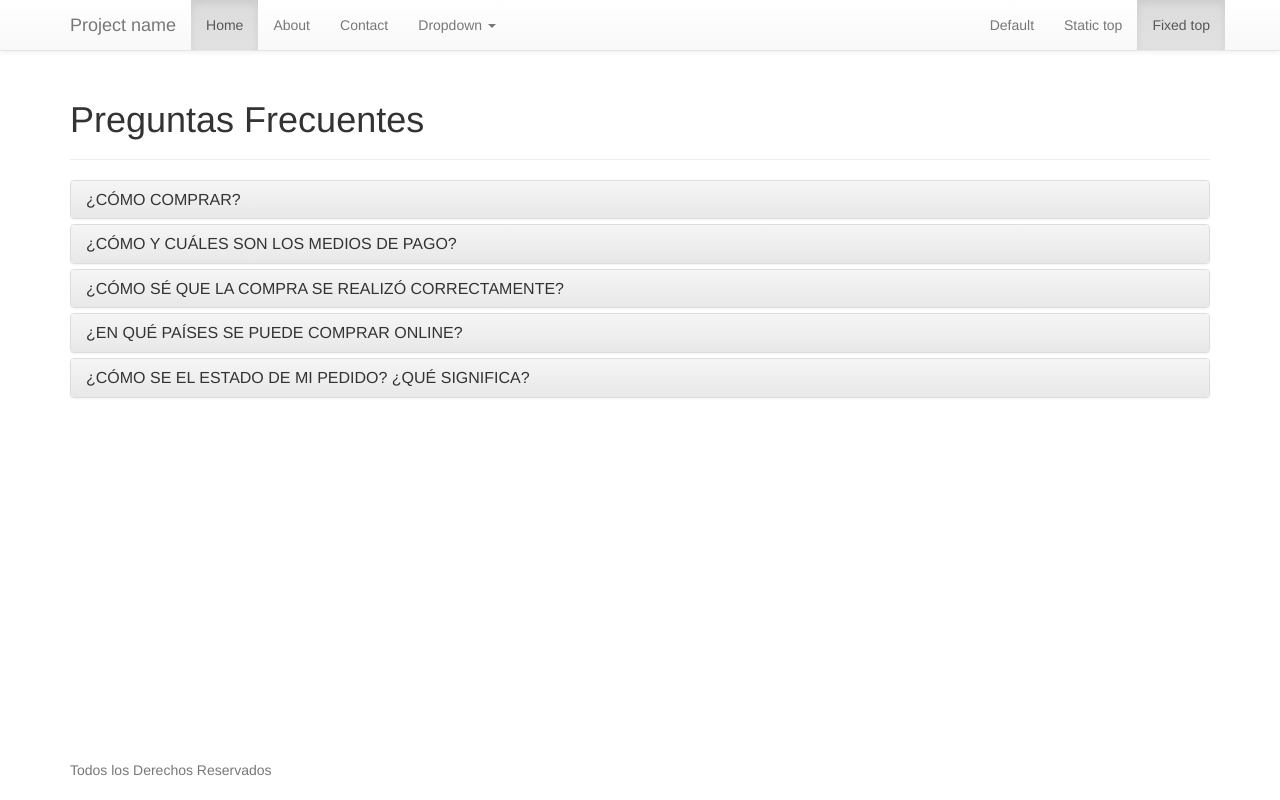
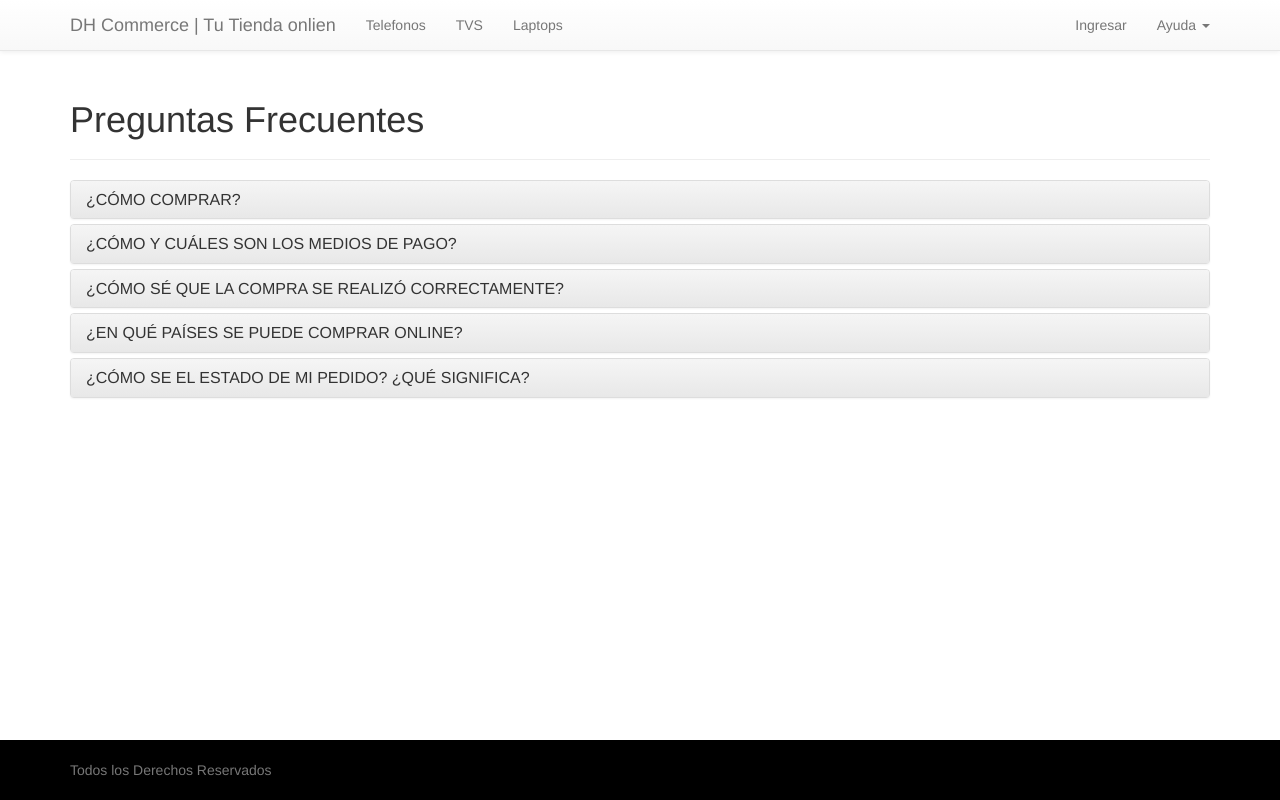
Before and after one commit to Martink137/dhcommerce, a PHP site: page /preguntas.html in a window 1280 px wide. Run offline with PHP 8.4, Linux system fonts and the light colour scheme; some libraries are stand-ins or nearby versions.

Commit message:
Final version preguntas

```diff
--- a/css/style.css
+++ b/css/style.css
@@ -12,7 +12,7 @@ body {
   bottom: 0;
   width: 100%;
   height: 60px;
-  background-color: #f5f5grey5;
+  background-color: black;
 }
 
 .container .text-muted {
--- a/preguntas.html
+++ b/preguntas.html
@@ -21,30 +21,23 @@
             <span class="icon-bar"></span>
             <span class="icon-bar"></span>
           </button>
-          <a class="navbar-brand" href="#">Project name</a>
+          <a class="navbar-brand" href="#">DH Commerce | Tu Tienda onlien</a>
         </div>
         <div id="navbar" class="navbar-collapse collapse">
           <ul class="nav navbar-nav">
-            <li class="active"><a href="#">Home</a></li>
-            <li><a href="#about">About</a></li>
-            <li><a href="#contact">Contact</a></li>
+            <li><a href="">Telefonos</a></li>
+            <li><a href="">TVS</a></li>
+            <li><a href="">Laptops</a></li>
+
+          </ul>
+          <ul class="nav navbar-nav navbar-right">
+          <li><a href="">Ingresar</a></li>
             <li class="dropdown">
-              <a href="#" class="dropdown-toggle" data-toggle="dropdown" role="button" aria-haspopup="true" aria-expanded="false">Dropdown <span class="caret"></span></a>
+              <a href="#" class="dropdown-toggle" data-toggle="dropdown" role="button" aria-haspopup="true" aria-expanded="false">Ayuda <span class="caret"></span></a>
               <ul class="dropdown-menu">
-                <li><a href="#">Action</a></li>
-                <li><a href="#">Another action</a></li>
-                <li><a href="#">Something else here</a></li>
-                <li role="separator" class="divider"></li>
-                <li class="dropdown-header">Nav header</li>
-                <li><a href="#">Separated link</a></li>
-                <li><a href="#">One more separated link</a></li>
+                <li><a href="#">Preguntas Frecuentes</a></li>
               </ul>
             </li>
-          </ul>
-          <ul class="nav navbar-nav navbar-right">
-            <li><a href="../navbar/">Default</a></li>
-            <li><a href="../navbar-static-top/">Static top</a></li>
-            <li class="active"><a href="./">Fixed top <span class="sr-only">(current)</span></a></li>
           </ul>
         </div><!--/.nav-collapse -->
       </div>
```
